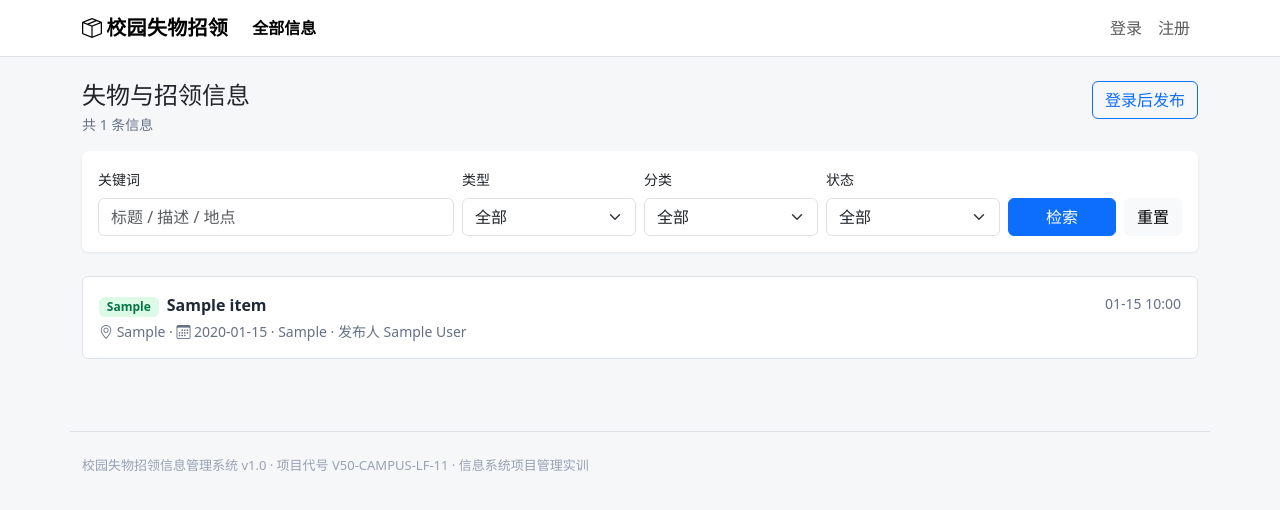
After one commit to Ybw525/V50-CAMPUS-LF-11, a Flask app: page / in a window 1280 px wide. The commit adds this page. Shown: the top 510 px of the page. Run offline with Flask 3, Linux system fonts and the light colour scheme; tables that the repository leaves empty hold one stand-in row (values such as "Sample post").

Commit message:
feat: 实现信息发布、列表检索、详情与我的发布 #2 #3 #4 #5
对应禅道需求：
- #2 信息发布：失物/招领、分类、地点、日期（不得晚于今天）、描述、联系方式，必填校验
- #3 列表与检索：按发布时间倒序分页；关键词命中标题/描述/地点；类型、分类、状态筛选
- #4 详情查看：全字段展示，描述保留换行；编号不存在返回 404
- #5 我的发布：仅显示本人信息；待认领/已完结状态切换；仅本人或管理员可删除，否则 403

开发：李以诺

```diff
--- a/app/__init__.py
+++ b/app/__init__.py
@@ -43,8 +43,10 @@ def create_app(config_object=None):
         return db.session.get(models.User, int(user_id))
 
     from app.auth import bp as auth_bp
+    from app.items import bp as items_bp
 
     app.register_blueprint(auth_bp)
+    app.register_blueprint(items_bp)
 
     with app.app_context():
         db.create_all()
--- /dev/null
+++ b/app/items/__init__.py
@@ -0,0 +1,3 @@
+# -*- coding: utf-8 -*-
+from app.items import routes  # noqa: F401
+from app.items.routes import bp  # noqa: F401
--- /dev/null
+++ b/app/items/routes.py
@@ -0,0 +1,209 @@
+# -*- coding: utf-8 -*-
+"""失物/招领信息蓝图。
+
+对应禅道需求：
+  #2 信息发布    -> create
+  #3 列表与检索  -> index
+  #4 详情查看    -> detail
+  #5 我的发布    -> mine
+"""
+from datetime import date, datetime
+
+from flask import (Blueprint, abort, flash, redirect, render_template, request,
+                   url_for)
+from flask_login import current_user, login_required
+
+from app import db
+from app.models import (CATEGORIES, STATUS_DONE, STATUS_OPEN, TYPE_FOUND,
+                        TYPE_LOST, Item)
+
+bp = Blueprint("items", __name__)
+
+TYPE_LABELS = {TYPE_LOST: "失物", TYPE_FOUND: "招领"}
+
+
+def _to_date(text, fallback=None):
+    """把 YYYY-MM-DD 字符串转为 date，解析失败时返回 fallback。"""
+    if not text:
+        return fallback
+    try:
+        return datetime.strptime(text.strip(), "%Y-%m-%d").date()
+    except ValueError:
+        return fallback
+
+
+@bp.route("/")
+def index():
+    """信息列表 + 关键词检索 + 分类/类型筛选（需求 #3）。"""
+    keyword = (request.args.get("q") or "").strip()
+    category = (request.args.get("category") or "").strip()
+    item_type = (request.args.get("type") or "").strip()
+    status = (request.args.get("status") or "").strip()
+    page = request.args.get("page", 1, type=int)
+
+    query = Item.query
+
+    if keyword:
+        like = f"%{keyword}%"
+        query = query.filter(
+            db.or_(
+                Item.title.like(like),
+                Item.detail.like(like),
+                Item.place.like(like),
+            )
+        )
+    if category in CATEGORIES:
+        query = query.filter(Item.category == category)
+    if item_type in (TYPE_LOST, TYPE_FOUND):
+        query = query.filter(Item.item_type == item_type)
+    if status in (STATUS_OPEN, STATUS_DONE):
+        query = query.filter(Item.status == status)
+
+    pagination = query.order_by(Item.created_at.desc()).paginate(
+        page=page, per_page=10, error_out=False
+    )
+
+    return render_template(
+        "items/index.html",
+        pagination=pagination,
+        items=pagination.items,
+        keyword=keyword,
+        category=category,
+        item_type=item_type,
+        status=status,
+        categories=CATEGORIES,
+        type_labels=TYPE_LABELS,
+        active="index",
+    )
+
+
+@bp.route("/items/new", methods=["GET", "POST"])
+@login_required
+def create():
+    """发布一条失物或招领信息（需求 #2）。"""
+    if request.method == "POST":
+        title = (request.form.get("title") or "").strip()
+        item_type = (request.form.get("item_type") or "").strip()
+        category = (request.form.get("category") or "").strip()
+        place = (request.form.get("place") or "").strip()
+        happened = _to_date(request.form.get("happened_at"))
+        detail = (request.form.get("detail") or "").strip()
+        contact = (request.form.get("contact") or "").strip()
+
+        errors = []
+        if not title:
+            errors.append("请填写标题。")
+        if item_type not in (TYPE_LOST, TYPE_FOUND):
+            errors.append("请选择信息类型（失物/招领）。")
+        if category not in CATEGORIES:
+            errors.append("请选择物品分类。")
+        if not place:
+            errors.append("请填写地点。")
+        if happened is None:
+            errors.append("请选择日期（格式 2026-11-01）。")
+        elif happened > date.today():
+            errors.append("日期不能晚于今天。")
+        if not detail:
+            errors.append("请填写详细描述。")
+        if not contact:
+            errors.append("请填写联系方式。")
+
+        if errors:
+            for e in errors:
+                flash(e, "danger")
+            return render_template(
+                "items/form.html",
+                categories=CATEGORIES,
+                type_labels=TYPE_LABELS,
+                form=request.form,
+                active="create",
+            )
+
+        item = Item(
+            title=title,
+            item_type=item_type,
+            category=category,
+            place=place,
+            happened_at=happened,
+            detail=detail,
+            contact=contact,
+            owner_id=current_user.id,
+        )
+        db.session.add(item)
+        db.session.commit()
+
+        flash("发布成功。", "success")
+        return redirect(url_for("items.detail", item_id=item.id))
+
+    return render_template(
+        "items/form.html",
+        categories=CATEGORIES,
+        type_labels=TYPE_LABELS,
+        form={},
+        active="create",
+    )
+
+
+@bp.route("/items/<int:item_id>")
+def detail(item_id):
+    """查看单条信息详情（需求 #4）。"""
+    item = db.session.get(Item, item_id)
+    if item is None:
+        abort(404)
+    return render_template(
+        "items/detail.html",
+        item=item,
+        type_labels=TYPE_LABELS,
+        active="index",
+    )
+
+
+@bp.route("/items/<int:item_id>/toggle", methods=["POST"])
+@login_required
+def toggle_status(item_id):
+    """标记已完结 / 恢复待认领（需求 #5 的配套动作，仅本人可操作）。"""
+    item = db.session.get(Item, item_id)
+    if item is None:
+        abort(404)
+    if item.owner_id != current_user.id and not current_user.is_admin:
+        abort(403)
+
+    item.status = STATUS_DONE if item.status == STATUS_OPEN else STATUS_OPEN
+    db.session.commit()
+    flash("状态已更新。", "success")
+    return redirect(url_for("items.detail", item_id=item.id))
+
+
+@bp.route("/my")
+@login_required
+def mine():
+    """我的发布（需求 #5）。"""
+    page = request.args.get("page", 1, type=int)
+    pagination = (
+        Item.query.filter_by(owner_id=current_user.id)
+        .order_by(Item.created_at.desc())
+        .paginate(page=page, per_page=10, error_out=False)
+    )
+    return render_template(
+        "items/mine.html",
+        pagination=pagination,
+        items=pagination.items,
+        type_labels=TYPE_LABELS,
+        active="mine",
+    )
+
+
+@bp.route("/items/<int:item_id>/delete", methods=["POST"])
+@login_required
+def delete(item_id):
+    """删除本人发布的信息。"""
+    item = db.session.get(Item, item_id)
+    if item is None:
+        abort(404)
+    if item.owner_id != current_user.id and not current_user.is_admin:
+        abort(403)
+
+    db.session.delete(item)
+    db.session.commit()
+    flash("已删除。", "info")
+    return redirect(url_for("items.mine"))
--- a/app/templates/base.html
+++ b/app/templates/base.html
@@ -22,13 +22,29 @@
 <body>
 <nav class="navbar navbar-expand-lg bg-white border-bottom mb-4">
   <div class="container">
-    <a class="navbar-brand" href="#">
+    <a class="navbar-brand" href="{{ url_for('items.index') }}">
       <i class="bi bi-box-seam me-1"></i>校园失物招领
     </a>
     <button class="navbar-toggler" type="button" data-bs-toggle="collapse" data-bs-target="#nav">
       <span class="navbar-toggler-icon"></span>
     </button>
     <div class="collapse navbar-collapse" id="nav">
+      <ul class="navbar-nav me-auto">
+        <li class="nav-item">
+          <a class="nav-link {% if active == 'index' %}active fw-semibold{% endif %}"
+             href="{{ url_for('items.index') }}">全部信息</a>
+        </li>
+        {% if current_user.is_authenticated %}
+        <li class="nav-item">
+          <a class="nav-link {% if active == 'create' %}active fw-semibold{% endif %}"
+             href="{{ url_for('items.create') }}">发布信息</a>
+        </li>
+        <li class="nav-item">
+          <a class="nav-link {% if active == 'mine' %}active fw-semibold{% endif %}"
+             href="{{ url_for('items.mine') }}">我的发布</a>
+        </li>
+        {% endif %}
+      </ul>
       <ul class="navbar-nav">
         {% if current_user.is_authenticated %}
         <li class="nav-item">
--- /dev/null
+++ b/app/templates/items/index.html
@@ -0,0 +1,115 @@
+{% extends "base.html" %}
+{% block title %}全部信息 · 校园失物招领{% endblock %}
+
+{% block content %}
+<div class="row g-3 mb-3">
+  <div class="col-lg-8">
+    <h4 class="mb-1">失物与招领信息</h4>
+    <div class="meta">共 {{ pagination.total }} 条信息</div>
+  </div>
+  <div class="col-lg-4 text-lg-end">
+    {% if current_user.is_authenticated %}
+      <a class="btn btn-primary" href="{{ url_for('items.create') }}">
+        <i class="bi bi-plus-lg"></i> 发布信息
+      </a>
+    {% else %}
+      <a class="btn btn-outline-primary" href="{{ url_for('auth.login') }}">登录后发布</a>
+    {% endif %}
+  </div>
+</div>
+
+<form class="card card-body mb-4" method="get" action="{{ url_for('items.index') }}">
+  <div class="row g-2 align-items-end">
+    <div class="col-md-4">
+      <label class="form-label small">关键词</label>
+      <input class="form-control" type="text" name="q" value="{{ keyword }}"
+             placeholder="标题 / 描述 / 地点">
+    </div>
+    <div class="col-md-2">
+      <label class="form-label small">类型</label>
+      <select class="form-select" name="type">
+        <option value="">全部</option>
+        <option value="lost" {% if item_type == 'lost' %}selected{% endif %}>失物</option>
+        <option value="found" {% if item_type == 'found' %}selected{% endif %}>招领</option>
+      </select>
+    </div>
+    <div class="col-md-2">
+      <label class="form-label small">分类</label>
+      <select class="form-select" name="category">
+        <option value="">全部</option>
+        {% for c in categories %}
+        <option value="{{ c }}" {% if category == c %}selected{% endif %}>{{ c }}</option>
+        {% endfor %}
+      </select>
+    </div>
+    <div class="col-md-2">
+      <label class="form-label small">状态</label>
+      <select class="form-select" name="status">
+        <option value="">全部</option>
+        <option value="open" {% if status == 'open' %}selected{% endif %}>待认领</option>
+        <option value="done" {% if status == 'done' %}selected{% endif %}>已完结</option>
+      </select>
+    </div>
+    <div class="col-md-2 d-flex gap-2">
+      <button class="btn btn-primary flex-fill" type="submit">检索</button>
+      <a class="btn btn-light" href="{{ url_for('items.index') }}">重置</a>
+    </div>
+  </div>
+</form>
+
+{% if items %}
+  <div class="list-group mb-4">
+    {% for item in items %}
+    <a class="list-group-item list-group-item-action py-3"
+       href="{{ url_for('items.detail', item_id=item.id) }}">
+      <div class="d-flex justify-content-between align-items-start">
+        <div class="me-3">
+          <div class="mb-1">
+            <span class="badge {% if item.item_type == 'lost' %}badge-lost{% else %}badge-found{% endif %}">
+              {{ type_labels.get(item.item_type, item.item_type) }}
+            </span>
+            {% if item.status == 'done' %}
+              <span class="badge badge-done">已完结</span>
+            {% endif %}
+            <span class="item-title ms-1">{{ item.title }}</span>
+          </div>
+          <div class="meta">
+            <i class="bi bi-geo-alt"></i> {{ item.place }}
+            · <i class="bi bi-calendar3"></i> {{ item.happened_at }}
+            · {{ item.category }}
+            · 发布人 {{ item.owner.real_name }}
+          </div>
+        </div>
+        <div class="meta text-nowrap">{{ item.created_at.strftime('%m-%d %H:%M') }}</div>
+      </div>
+    </a>
+    {% endfor %}
+  </div>
+
+  {% if pagination.pages > 1 %}
+  <nav>
+    <ul class="pagination justify-content-center">
+      <li class="page-item {% if not pagination.has_prev %}disabled{% endif %}">
+        <a class="page-link" href="{{ url_for('items.index', page=pagination.prev_num,
+             q=keyword, category=category, type=item_type, status=status) }}">上一页</a>
+      </li>
+      <li class="page-item disabled">
+        <span class="page-link">{{ pagination.page }} / {{ pagination.pages }}</span>
+      </li>
+      <li class="page-item {% if not pagination.has_next %}disabled{% endif %}">
+        <a class="page-link" href="{{ url_for('items.index', page=pagination.next_num,
+             q=keyword, category=category, type=item_type, status=status) }}">下一页</a>
+      </li>
+    </ul>
+  </nav>
+  {% endif %}
+{% else %}
+  <div class="card card-body text-center py-5 text-muted">
+    <div class="mb-2"><i class="bi bi-inbox fs-1"></i></div>
+    暂无符合条件的信息。
+    {% if keyword or category or item_type or status %}
+      <div class="mt-2"><a href="{{ url_for('items.index') }}">清除筛选条件</a></div>
+    {% endif %}
+  </div>
+{% endif %}
+{% endblock %}
```
Also changed, not shown: app/models.py (+42 -3 lines), app/templates/items/detail.html (added, +72 -0 lines), app/templates/items/form.html (added, +69 -0 lines), app/templates/items/mine.html (added, +85 -0 lines).
